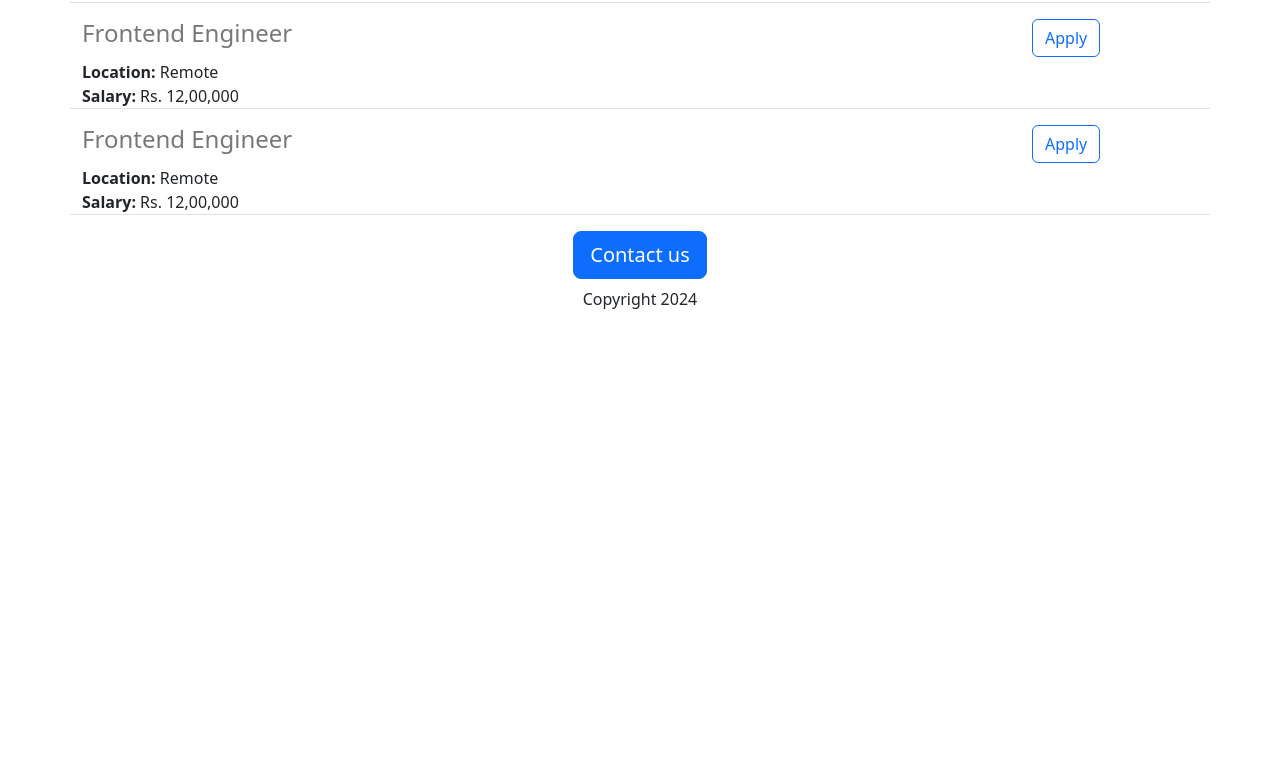
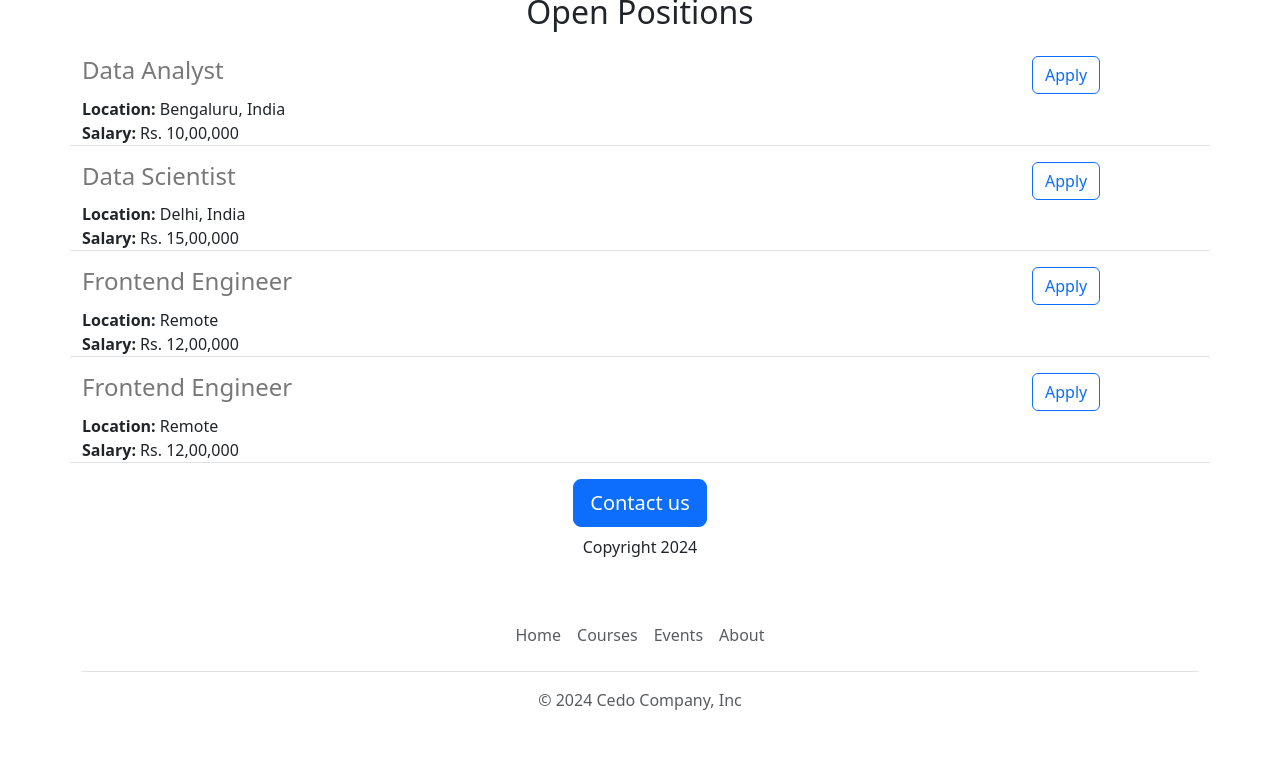
Before and after one commit to sidneyJay45/Sido_Career, a Flask app: page / in a window 1280 px wide. Shown: the part 877-1645 px from the top of the page. Before the commit the page ends 1186 px from the top, so only its background shows below. Run offline with Flask 3, Linux system fonts and the light colour scheme.

Commit message:
functional and aesthetic improvements

```diff
--- /dev/null
+++ b/templates/footer.html
@@ -0,0 +1,12 @@
+<div class="container">
+  <footer class="py-3 my-4">
+    <ul class="nav justify-content-center border-bottom pb-3 mb-3">
+      <li class="nav-item"><a target = "_blank" href="https://www.jovian.ai" class="nav-link px-2 text-body-secondary">Home</a></li>
+      <li class="nav-item"><a target = "_blank" href="https://jovian.ai/learn" class="nav-link px-2 text-body-secondary">Courses</a></li>
+
+      <li class="nav-item"><a target = "_blank" href="https://jovian.ai/events" class="nav-link px-2 text-body-secondary">Events</a></li>
+      <li class="nav-item"><a href="https://jovian.ai/about" class="nav-link px-2 text-body-secondary">About</a></li>
+    </ul>
+    <p class="text-center text-body-secondary">&copy; 2024 Cedo Company, Inc</p>
+  </footer>
+</div>
--- a/templates/home.html
+++ b/templates/home.html
@@ -16,13 +16,21 @@
 
   </head>
   <body>
+    {% include 'nav.html' %}
     <div class='container'>
      <h1 class = "text-center mt-2 mb-4">Cedo Careers</h1>
      <img class ='img-fluid' id="banner" src="static/banner.jpg"
       ">
      <h2 class = 'text-center'>About Cedo</h2>
-     <p class = 'lead'>Lorem ipsum dolor sit amet, consectetur adipiscing elit, sed do eiusmod tempor incididunt ut labore et dolore magna aliqua. Ut enim ad minim veniam, quis nostrud exercitation ullamco laboris nisi ut aliquip ex ea commodo consequat. Duis aute irure dolor in reprehenderit in voluptate velit esse cillum dolore eu fugiat nulla pariatur. Excepteur sint occaecat cupidatat non proident, sunt in culpa qui officia deserunt mollit anim id est laborum.
-     </p>
+
+       <div class="row">
+       <div class="col-6">
+         <p class='lead'>Lorem ipsum dolor sit amet, consectetur adipiscing elit, sed do eiusmod tempor incididunt ut labore et dolore magna aliqua. Ut enim ad minim veniam, quis nostrud exercitation ullamco laboris nisi ut aliquip ex ea commodo consequat. Duis aute irure dolor in reprehenderit in voluptate velit esse cillum dolore eu fugiat nulla pariatur. Excepteur sint occaecat cupidatat non proident, sunt in culpa qui officia deserunt mollit anim id est laborum.</p>
+       </div>
+       <div class="col-6">
+         <img src="static/static/people.jpg" class="img-fluid" style="height: 320px; border-radius: 4px;">
+       </div>
+
       <h2 class = 'text-center mt-2 mb-4'>Open Positions</h2>
       <div>{% for job in jobs %}
              {% include 'jobitem.html' %}
@@ -30,8 +38,9 @@
       </div>
 
       <div class = 'text-center'>
-      <button class="btn btn-primary btn-lg">Contact us</button>
+      <a class="btn btn-primary btn-lg" href="mailto:hello@Cedo.ai?subject=QUESTION%20ABOUT%20JOB%20OPENINGS&body=My%20name%3A%3Cmy%20name%3E%0D%0AMy%20Question%20%3A%3Cmy%20question%20here%3E">Contact us</a>
       <p class='mt-2'>Copyright 2024</p>
     </div>
+       {% include 'footer.html' %}
   </body>
 </html>
--- a/templates/jobitem.html
+++ b/templates/jobitem.html
@@ -15,6 +15,6 @@
   </div>
     <div class = "col-2">
 
-    <button type="button" class="btn btn-outline-primary">Apply</button>
+    <a href ="mailto:hello@Cedo.ai?subject=Application%20for%20{{job['title']}}&body=My%20name%3A%20%3Cyour%20name%20here%3E%0D%0AMy%20Resume%20link%3A%20%3Cyour%20resume%20link%3E%0D%0AMy%20LinkedIn%20link%3A%20%3CLinkedIn%20link%3E" type="button" class="btn btn-outline-primary">Apply</a>
     </div>
   </div>
--- /dev/null
+++ b/templates/nav.html
@@ -0,0 +1,9 @@
+<nav class="navbar bg-body-tertiary shadow-sm fixed-top bg-white">
+  <div class="container-fluid">
+    <a class="navbar-brand" href="#">
+      <img src="/static/static/logo.svg" alt="Logo" width="30" height="24" class="d-inline-block align-text-top">
+      Cedo Careers
+    </a>
+  </div>
+</nav>
+<div style = 'height:56px'></div>
```
Also changed, not shown: static/static/logo.svg (added), 1 other file.
